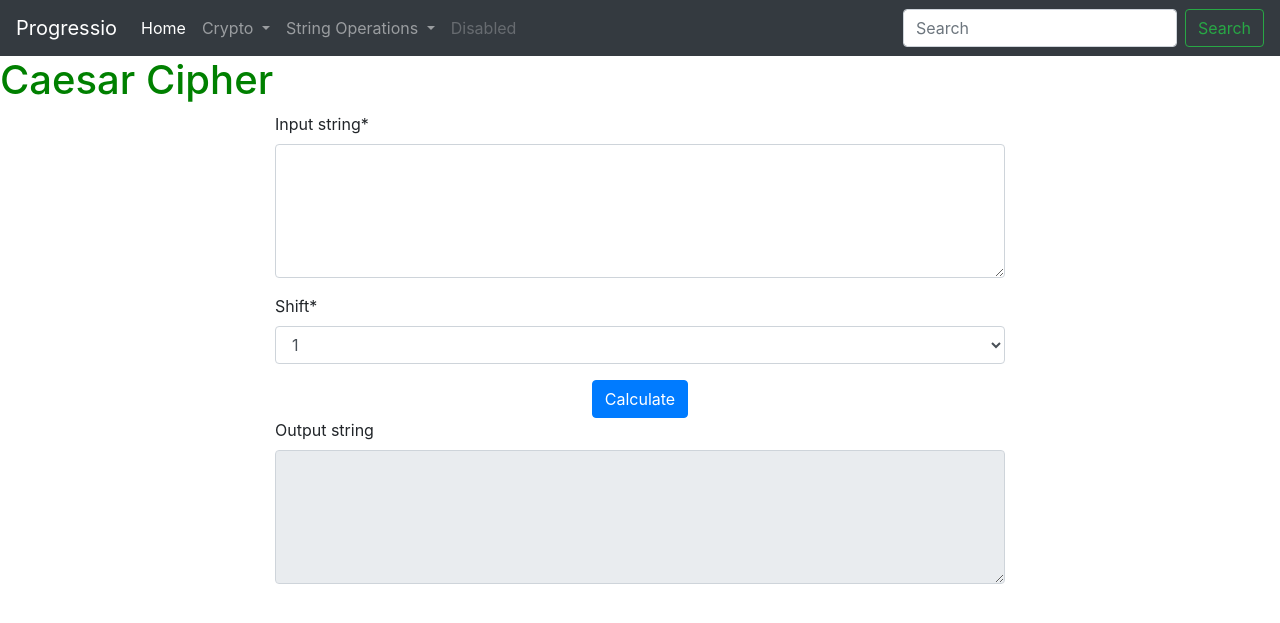
After one commit to BlackSylph/progress.io, a Django app: page /caesarcipher in a window 1280 px wide. The commit adds this page. Shown: the top 623 px of the page. Run offline with Django 3.2, Linux system fonts and the light colour scheme; some libraries are stand-ins or nearby versions.

Commit message:
Started work on crypto - caesar cipher

```diff
--- /dev/null
+++ b/progressio/Views/Cryptography/views.py
@@ -0,0 +1,35 @@
+from django.http import HttpResponse
+from django.shortcuts import render
+from progressio.forms import CaesarCipherForm
+
+
+GLOBAL_PATH = 'progressio/'
+
+
+def caesarcipher(request):
+    if request.method == 'POST':
+        form = CaesarCipherForm(request.POST)
+        if form.is_valid():
+            shift = int(form.cleaned_data.get('shift'))
+            plaintext = form.cleaned_data.get('input_string')
+            form.cleaned_data['output_string'] = caesarcipherencrypt(plaintext, shift)
+            form = CaesarCipherForm(form.cleaned_data)
+    else:
+        form = CaesarCipherForm()
+
+    return render(request, GLOBAL_PATH + 'Cryptography/caesarcipher.html', {'form': form})
+
+
+def caesarcipherencrypt(plaintext, shift):
+    result = ""
+    # transverse the plain text
+    for i in range(len(plaintext)):
+        char = plaintext[i]
+        # Encrypt uppercase characters in plain text
+
+        if char.isupper():
+            result += chr((ord(char) + shift - 65) % 26 + 65)
+        # Encrypt lowercase characters in plain text
+        else:
+            result += chr((ord(char) + shift - 97) % 26 + 97)
+    return result
--- a/progressio/forms.py
+++ b/progressio/forms.py
@@ -4,3 +4,25 @@ from django import forms
 class StringForm(forms.Form):
     input_string = forms.CharField(widget=forms.Textarea(attrs={"rows": 5}))
     output_string = forms.CharField(required=False, widget=forms.Textarea(attrs={"rows": 5, "readonly": True}))
+
+
+class CaesarCipherForm(forms.Form):
+
+    CAESAR_CIPHER_AVAILABLE_SHIFTS = [
+        (1, 1),     (2, 2),
+        (3, 3),     (4, 4),
+        (5, 5),     (6, 6),
+        (7, 7),     (8, 8),
+        (9, 9),     (10, 10),
+        (11, 11),   (12, 12),
+        (13, 13),   (14, 14),
+        (15, 15),   (16, 16),
+        (17, 17),   (18, 18),
+        (19, 19),   (20, 20),
+        (21, 21),   (22, 22),
+        (23, 23),   (24, 24),
+    ]
+
+    input_string = forms.CharField(widget=forms.Textarea(attrs={"rows": 5}))
+    shift = forms.ChoiceField(choices=CAESAR_CIPHER_AVAILABLE_SHIFTS)
+    output_string = forms.CharField(required=False, widget=forms.Textarea(attrs={"rows": 5, "readonly": True}))
--- a/progressio/settings.py
+++ b/progressio/settings.py
@@ -23,7 +23,7 @@ BASE_DIR = os.path.dirname(os.path.dirname(os.path.abspath(__file__)))
 SECRET_KEY = 'eeos5aub)kmjw+kp9we)&n9dr6p8f8e&m5&8vg@$@g3bxs*mkn'
 
 # SECURITY WARNING: don't run with debug turned on in production!
-DEBUG = False
+DEBUG = True
 
 ALLOWED_HOSTS = ['.herokuapp.com', '127.0.0.1']
 
--- /dev/null
+++ b/progressio/templates/progressio/Cryptography/caesarcipher.html
@@ -0,0 +1,35 @@
+{% extends 'progressio/base.html' %}
+{% load crispy_forms_tags %}
+
+{% block content %}
+
+    <h1>Caesar Cipher</h1>
+
+    <div class="container">
+      <div class="row">
+        <div class="col-sm-2">
+            {# We don't need anything here #}
+        </div>
+        <div class="col-sm-8">
+          <div>
+            <form method="post">
+              {% csrf_token %}
+              {{ form.input_string|as_crispy_field }}
+
+              {{ form.shift|as_crispy_field }}
+
+              <div class="text-center">
+                <button type="submit" class="btn btn-primary">Calculate</button>
+              </div>
+
+              {{ form.output_string|as_crispy_field }}
+            </form>
+          </div>
+        </div>
+        <div class="col-sm-2">
+          {# We don't need anything here #}
+        </div>
+      </div>
+    </div>
+
+{% endblock %}
--- a/progressio/templates/progressio/navbar.html
+++ b/progressio/templates/progressio/navbar.html
@@ -9,9 +9,16 @@
       <li class="nav-item active">
         <a class="nav-link" href="{% url 'index' %}">Home <span class="sr-only">(current)</span></a>
       </li>
-      <li class="nav-item">
-        <a class="nav-link" href="#">Crypto</a>
+      <li class="nav-item dropdown">
+        <a class="nav-link dropdown-toggle" href="#" id="navbarDropdown" role="button" data-toggle="dropdown" aria-haspopup="true" aria-expanded="false">
+          Crypto
+        </a>
+        <div class="dropdown-menu" aria-labelledby="navbarDropdown">
+          <a class="dropdown-item" href="{% url 'caesarcipher' %}">Caesar Cipher</a>
+        </div>
+
       </li>
+
       <li class="nav-item dropdown">
         <a class="nav-link dropdown-toggle" href="#" id="navbarDropdown" role="button" data-toggle="dropdown" aria-haspopup="true" aria-expanded="false">
           String Operations
--- a/progressio/urls.py
+++ b/progressio/urls.py
@@ -18,6 +18,7 @@ from django.urls import path
 from .Views.StringTransforms import views as StringTransforms
 from .Views.EncodingDecoding import views as EncodingDecoding
 from .Views.Globals import views as Globals
+from .Views.Cryptography import views as Cryptography
 
 handler404 = Globals.handler404
 handler500 = Globals.handler500
@@ -42,5 +43,6 @@ urlpatterns = [
     path('decimaltobinary', EncodingDecoding.decimaltobinary, name='decimaltobinary'),
     path('binarytodecimal', EncodingDecoding.binarytodecimal, name='binarytodecimal'),
     path('decimaltohex', EncodingDecoding.decimaltohex, name='decimaltohex'),
-    path('hextodecimal', EncodingDecoding.hextodecimal, name='hextodecimal')
+    path('hextodecimal', EncodingDecoding.hextodecimal, name='hextodecimal'),
+    path('caesarcipher', Cryptography.caesarcipher, name='caesarcipher'),
 ]
```
Also changed, not shown: progressio/Views/Cryptography/__init__.py (added).
